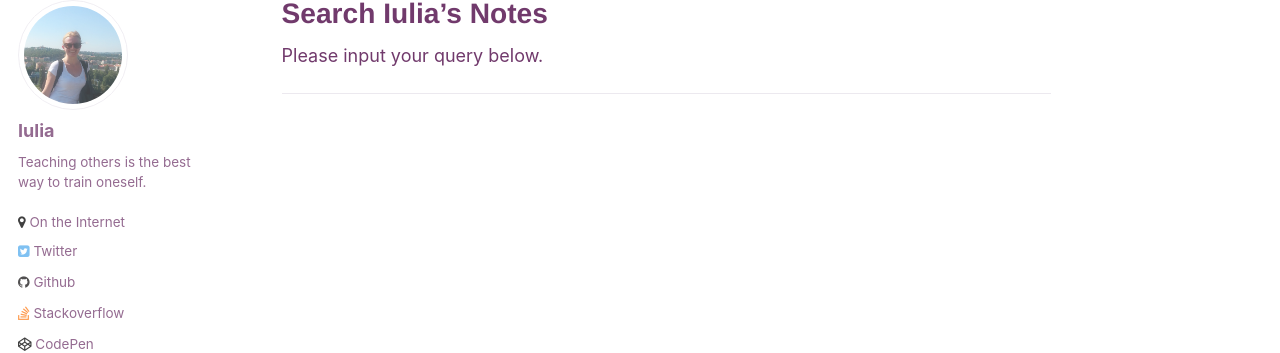
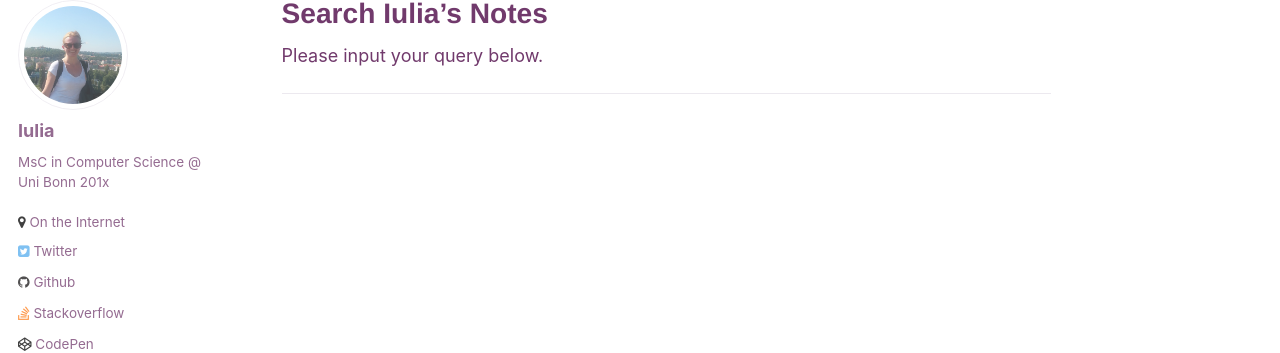
Before and after one commit to iulia-codes/notes, a Jekyll site: the page built from _pages/search.md, in a window 1280 px wide. Shown: the part 118-471 px from the top of the page. Built offline with Jekyll 4.4.1, drawn with Linux system fonts in a browser that asks for light colours; comment, search, counter and statistics services are not loaded.

Commit message:
Update the scope

```diff
--- a/_config.yml
+++ b/_config.yml
@@ -10,7 +10,7 @@
 title                    : "Iulia's Notes"
 title_separator          : "|"
 name                     : "Iulia"
-description              : "The notes of a girl that codes."
+description              : "Programming is an universal activity!"
 #url                      : http://127.0.0.1:4000  # the base hostname & protocol for your site e.g. "https://mmistakes.github.io"
 url                      : https://iulitaro.github.io  # the base hostname & protocol for your site e.g. "https://mmistakes.github.io"
 baseurl                  : "/notes" # the subpath of your site, e.g. "/blog"
@@ -64,7 +64,7 @@
 author:
   name             : "Iulia"
   avatar           : "bio-photo.jpg"
-  bio              : "Teaching others is the best way to train oneself. "
+  bio              : "MsC in Computer Science @ Uni Bonn 201x"
   location         : "On the Internet"
   email            :
   uri              :
```
